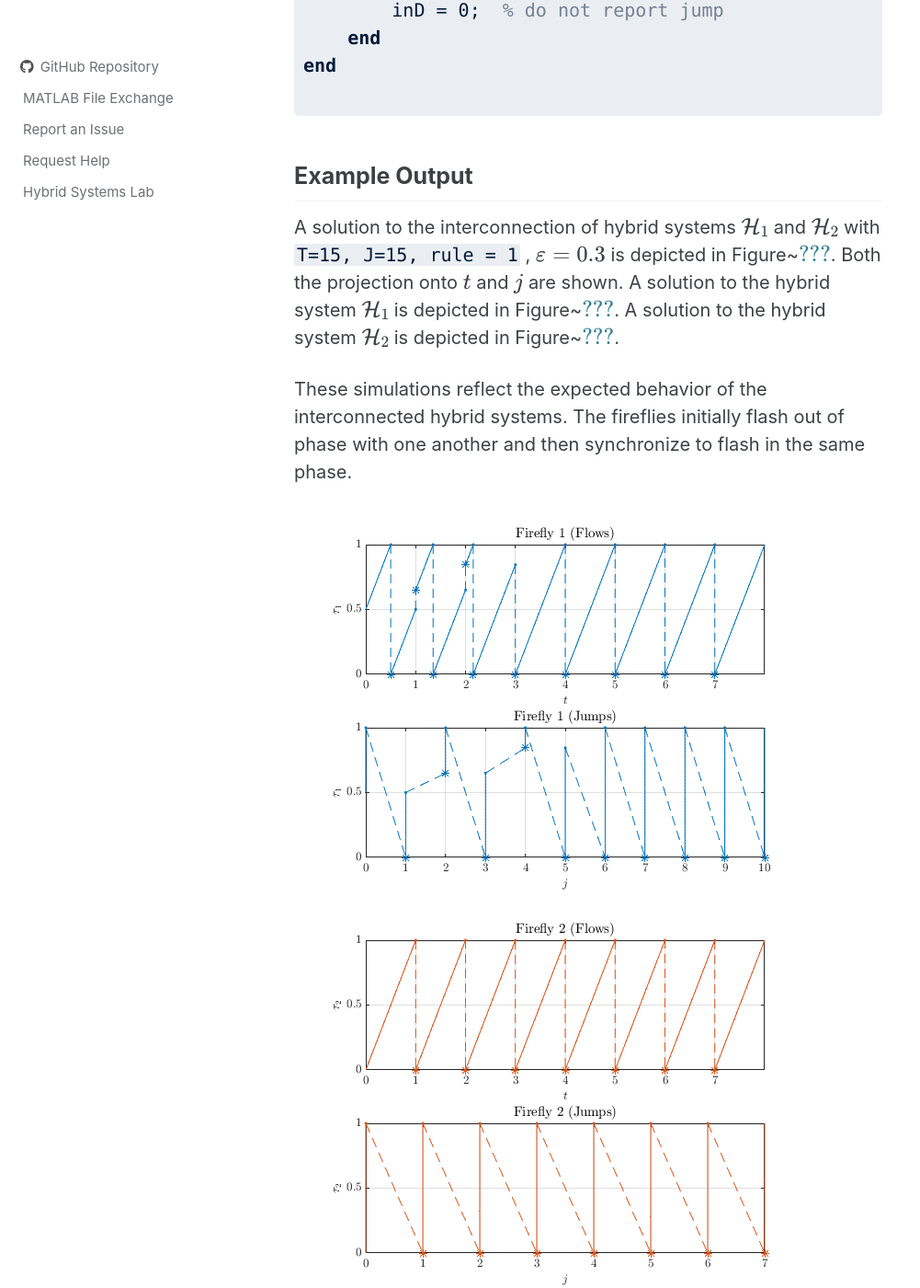
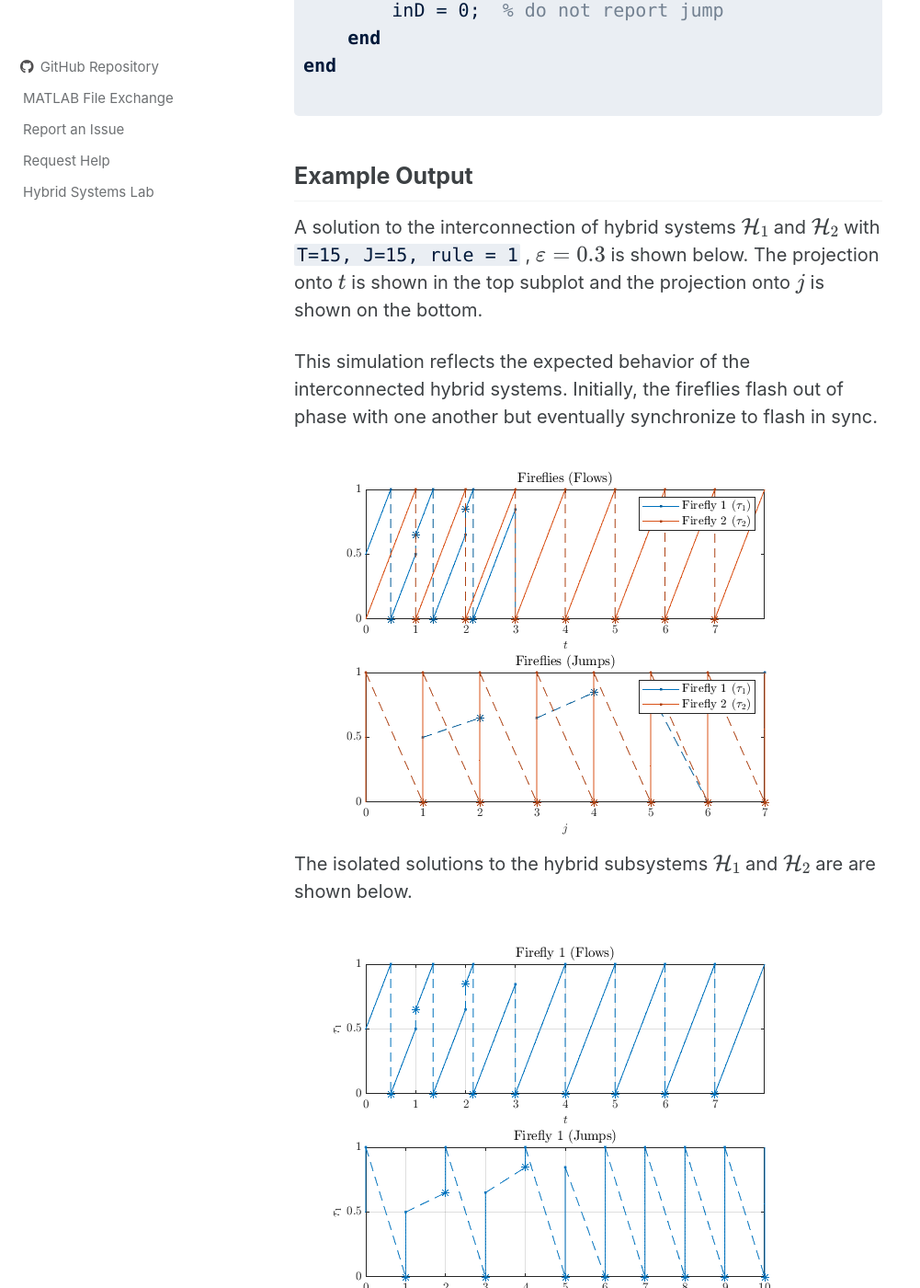
Before and after one commit to hyeq/hyeq.github.com, a Jekyll site: the page built from _pages/Example_fireflies.html, in a window 1280 px wide and 1400 px high, scrolled down 3398 px. Shown: the whole window at 92% size, without its empty margins (0-1001 px from the left). Built offline with Jekyll 4.4.1, drawn with Linux system fonts in a browser that asks for light colours; cached includes are drawn as plain includes; formulas are drawn with MathJax 3.

Commit message:
Fix Issue #88: Fireflies example documentation to included LaTeX '\ref' commands.

```diff
--- a/_pages/Example_fireflies.html
+++ b/_pages/Example_fireflies.html
@@ -201,20 +201,23 @@ end
     <tt>T=15, J=15, rule = 1</tt>
     ,
     \(\varepsilon=0.3\)
-    is depicted in Figure~\ref{fig:fireflyH1H2}. Both the projection onto
+    is shown below. The projection onto
     \(t\)
-    and
+    is shown in the top subplot and the projection onto
     \(j\)
-    are shown. A solution to the hybrid system
-    \(\mathcal{H}_1\)
-    is depicted in Figure~\ref{fig:fireflyH1}. A solution to the hybrid system
-    \(\mathcal{H}_2\)
-    is depicted in Figure~\ref{fig:fireflyH2}.
+    is shown on the bottom.
    </p>
    <p>
-    These simulations reflect the expected behavior of the interconnected hybrid systems. The fireflies initially flash out of phase with one another and then synchronize to flash in the same phase.
+    This simulation reflects the expected behavior of the interconnected hybrid systems. Initially, the fireflies flash out of phase with one another but eventually synchronize to flash in sync.
    </p>
    <img alt="" hspace="5" src="/images/Example_fireflies_02.png" vspace="5"/>
+   <p>
+    The isolated solutions to the hybrid subsystems
+    \(\mathcal{H}_1\)
+    and
+    \(\mathcal{H}_2\)
+    are are shown below.
+   </p>
    <img alt="" hspace="5" src="/images/Example_fireflies_03.png" vspace="5"/>
    <img alt="" hspace="5" src="/images/Example_fireflies_04.png" vspace="5"/>
   </div>
```
Also changed, not shown: _pages/images/Example_fireflies_01.png, _pages/images/Example_fireflies_02.png, _pages/images/Example_fireflies_03.png, _pages/images/Example_fireflies_04.png.
